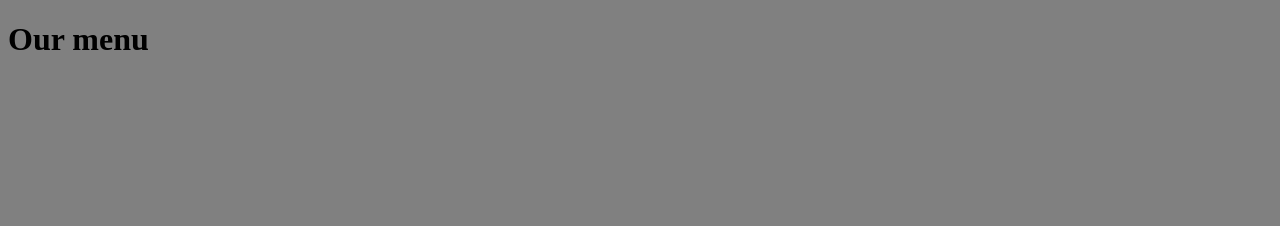
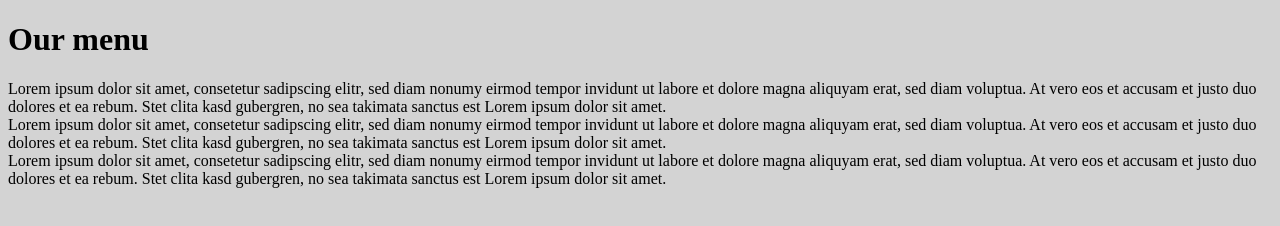
Before and after one commit to mavultimate/mod2-sol, a plain HTML site: page index.html in a window 1280 px wide. Drawn offline with Linux system fonts and the light colour scheme.

Commit message:
index.html

```diff
--- a/index.html
+++ b/index.html
@@ -1,9 +1,10 @@
 <!DOCTYPE html>
-<html>
+<html lang="en">
     <head>
 <meta charset="utf-8">
 <title>assigmnent week 2</title>
 <style>
+
 
 @media (min-width: 992px) {}
 
@@ -11,22 +12,29 @@
 
 @media (max-width: 767px) {}
 
-body {background-color: grey;}
+body {background-color: lightgray;}
 
 </style>
     </head>
 <body>
     <h1>Our menu</h1>
-</body>
+<section>
+<div>Lorem ipsum dolor sit amet, consetetur sadipscing elitr, sed diam nonumy eirmod tempor invidunt ut labore et dolore magna aliquyam erat, sed diam voluptua.
+At vero eos et accusam et justo duo dolores et ea rebum. Stet clita kasd gubergren, no sea takimata sanctus est Lorem ipsum dolor sit amet.</div>
+</section>
 
+<section>
+<div>Lorem ipsum dolor sit amet, consetetur sadipscing elitr, sed diam nonumy eirmod tempor invidunt ut labore et dolore magna aliquyam erat, sed diam voluptua.
+At vero eos et accusam et justo duo dolores et ea rebum. Stet clita kasd gubergren, no sea takimata sanctus est Lorem ipsum dolor sit amet.</div>
 
+</section>
 
+<section>
+<div>Lorem ipsum dolor sit amet, consetetur sadipscing elitr, sed diam nonumy eirmod tempor invidunt ut labore et dolore magna aliquyam erat, sed diam voluptua.
+At vero eos et accusam et justo duo dolores et ea rebum. Stet clita kasd gubergren, no sea takimata sanctus est Lorem ipsum dolor sit amet.</div>
 
+</section>
 
-
-
-
-
-
+    </body>
 
 </html>
```
